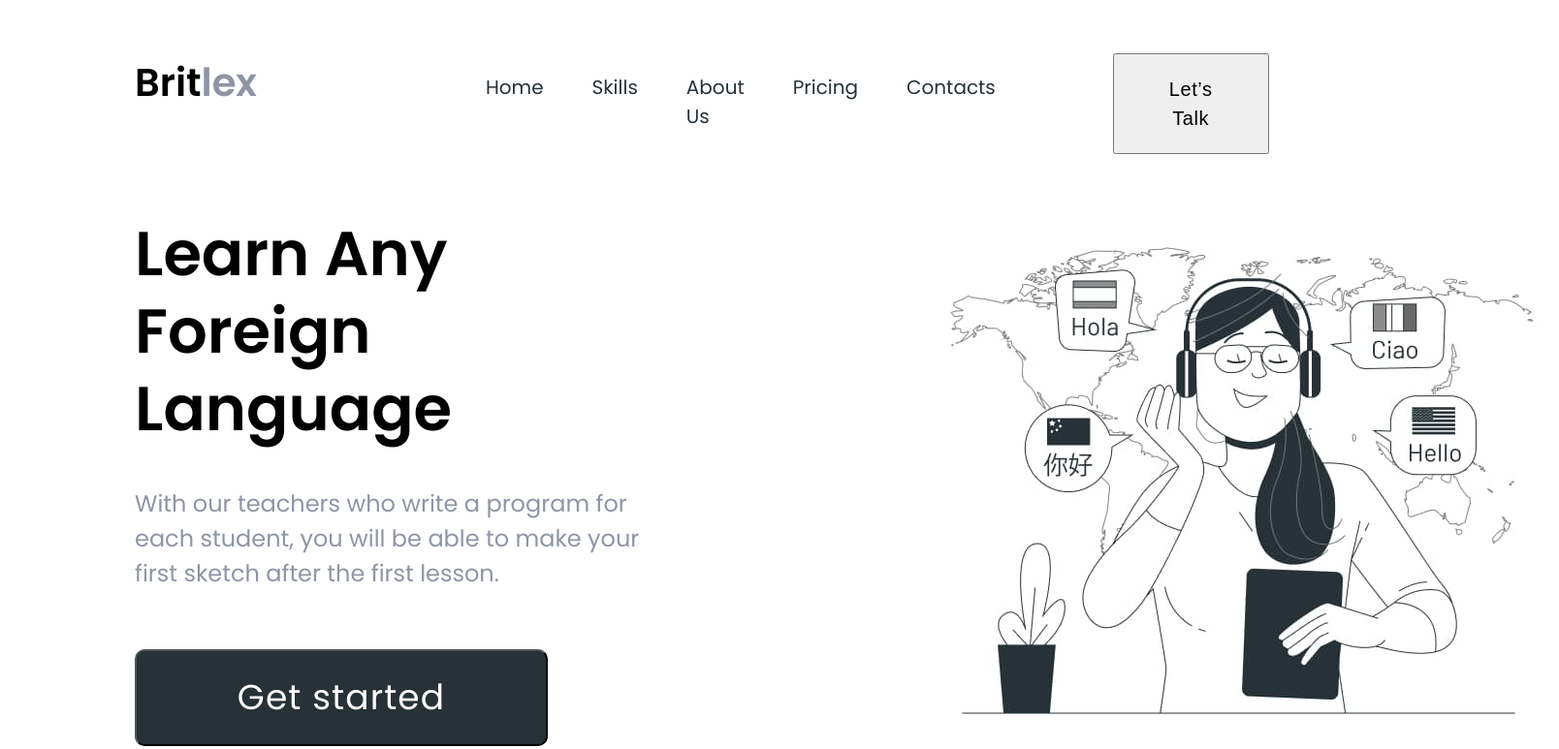
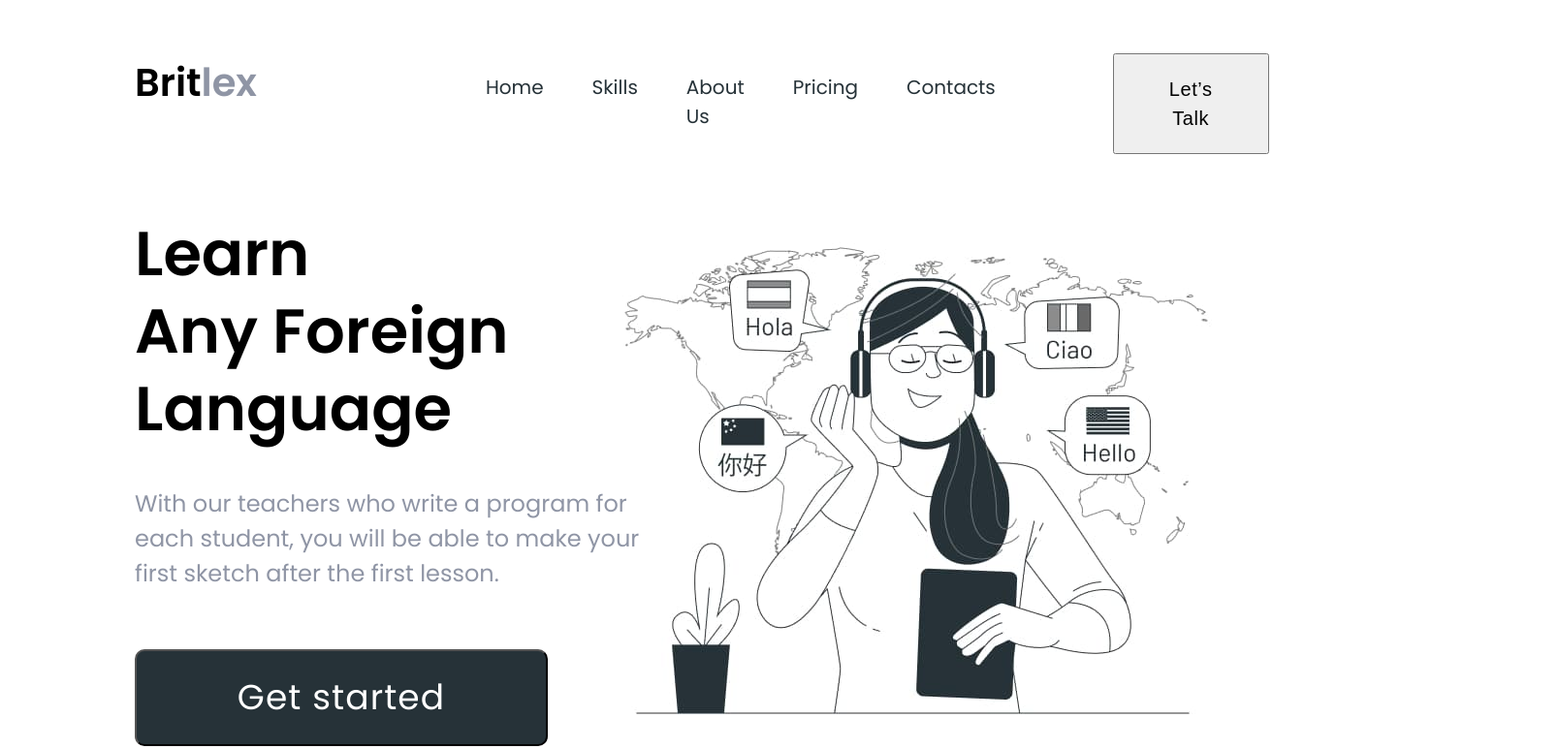
Before and after one commit to Minaht007/Britex-Lang, a plain HTML site: page index.html in a window 1280 px wide. Shown: the top 773 px of the page at 97% size, 1608 px wide, since content can reach past the window. Drawn offline with Linux system fonts and the light colour scheme.

Commit message:
repear section

```diff
--- a/index.html
+++ b/index.html
@@ -42,9 +42,9 @@
     </header>
 
     <!-- ================HERO===========HERO========= -->
-    <section class="slogan container">
+    <section class="hero container">
         <p class="slogan__title">
-            Learn Any Foreign Language
+            Learn<br>Any Foreign<br> Language
         </p>
         <p class="slogan__referens">
             With our teachers who write a program for
--- a/sass/_hero.scss
+++ b/sass/_hero.scss
@@ -1,20 +1,20 @@
 @import "./root/variables";
 
-@media screen (min-width: 1200px);
-
-.slogan {
+@media screen and (min-width: 1200px) {
+  .hero {
     margin-top: 63px;
-  width: 1338px;
-  height: 548px;
+    // width: 1338px;
+    // height: 548px;
     background-image: url(../image/hero-image/learning-languages-1x.jpg);
     background-repeat: no-repeat;
     background-position: right;
-  padding-right: 131px;
+    // margin-right: 131px;
+    background-size: 654px;
   }
 
   .slogan__title {
     display: block;
-  width: 386px;
+    width: 100%;
     font-family: "Poppins";
     font-style: normal;
     font-weight: 600;
@@ -53,3 +53,4 @@
     background: $menu-color;
     border-radius: 10px;
   }
+}
--- a/sass/root/_variables.scss
+++ b/sass/root/_variables.scss
@@ -15,9 +15,9 @@ p {
   margin-bottom: 0;
   padding: 0;
 }
-section {
-  width: 1338px;
-}
+// section {
+//   width: 100%;
+// }
 .container {
   padding-left: 131px;
   padding-right: 131px;
```
Also changed, not shown: css/main.css, css/main.min.css, 2 other files. Lines whose indentation alone changed are shown as unchanged.
